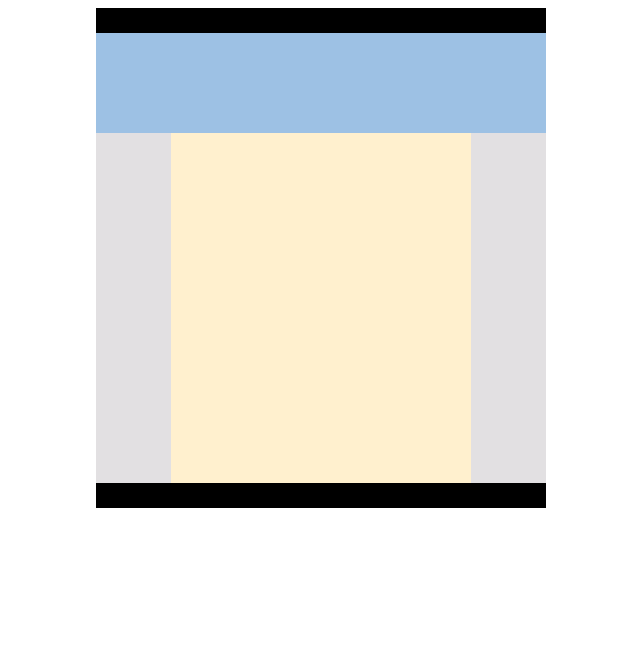
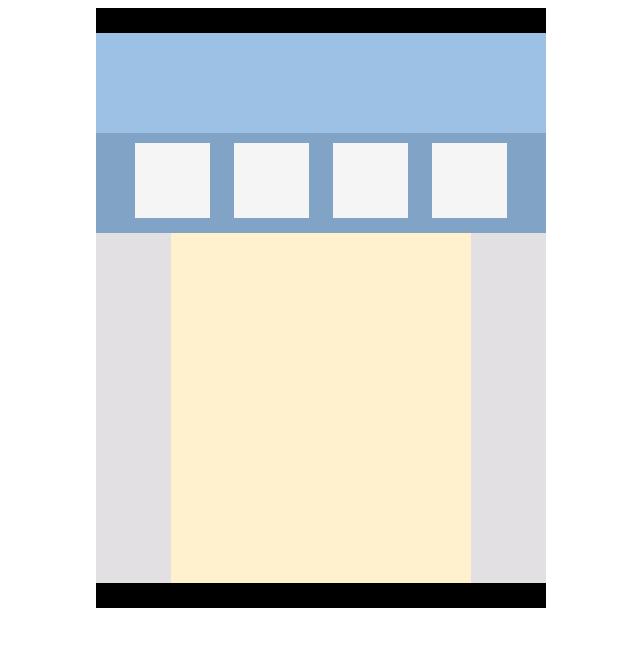
Before and after one commit to rafimhdy/LatihanDisplay, a plain HTML site: page multi2.html in a window 1280 px wide. Shown: the whole page, without its empty margins (412-1052 px from the left). Drawn offline with Linux system fonts and the light colour scheme.

Commit message:
Latihan float lebih lanjut

```diff
--- a/float2.css
+++ b/float2.css
@@ -17,7 +17,21 @@
     height: 100px;
 }
 
+.duasetengah {
+    height: 100px;
+    width: 100%;
+    background-color: #81a3c5;
+    text-align: center;
+}
 
+
+.kotaksatu, .kotakdua, .kotaktiga, .kotakempat {
+    display: inline-block;
+    margin: 10px;
+    height: 75px;
+    width: 75px;
+    background-color: whitesmoke;
+}
 
 .tiga {
     background-color: #e2e0e2;
@@ -56,7 +70,3 @@
 .cf:after {
     clear: both;
 }
-
-.cf {
-    *zoom: 1;
-}
--- a/multi2.html
+++ b/multi2.html
@@ -10,6 +10,12 @@
     <div class="tugas cf">
         <div class="satu"></div>
         <div class="dua"></div>
+         <div class="duasetengah">
+            <div class="kotaksatu"></div>
+            <div class="kotakdua"></div>
+            <div class="kotaktiga"></div>
+            <div class="kotakempat"></div>
+        </div>
         <div class="tiga"></div>
         <div class="empat"></div>
         <div class="lima"></div>
```
